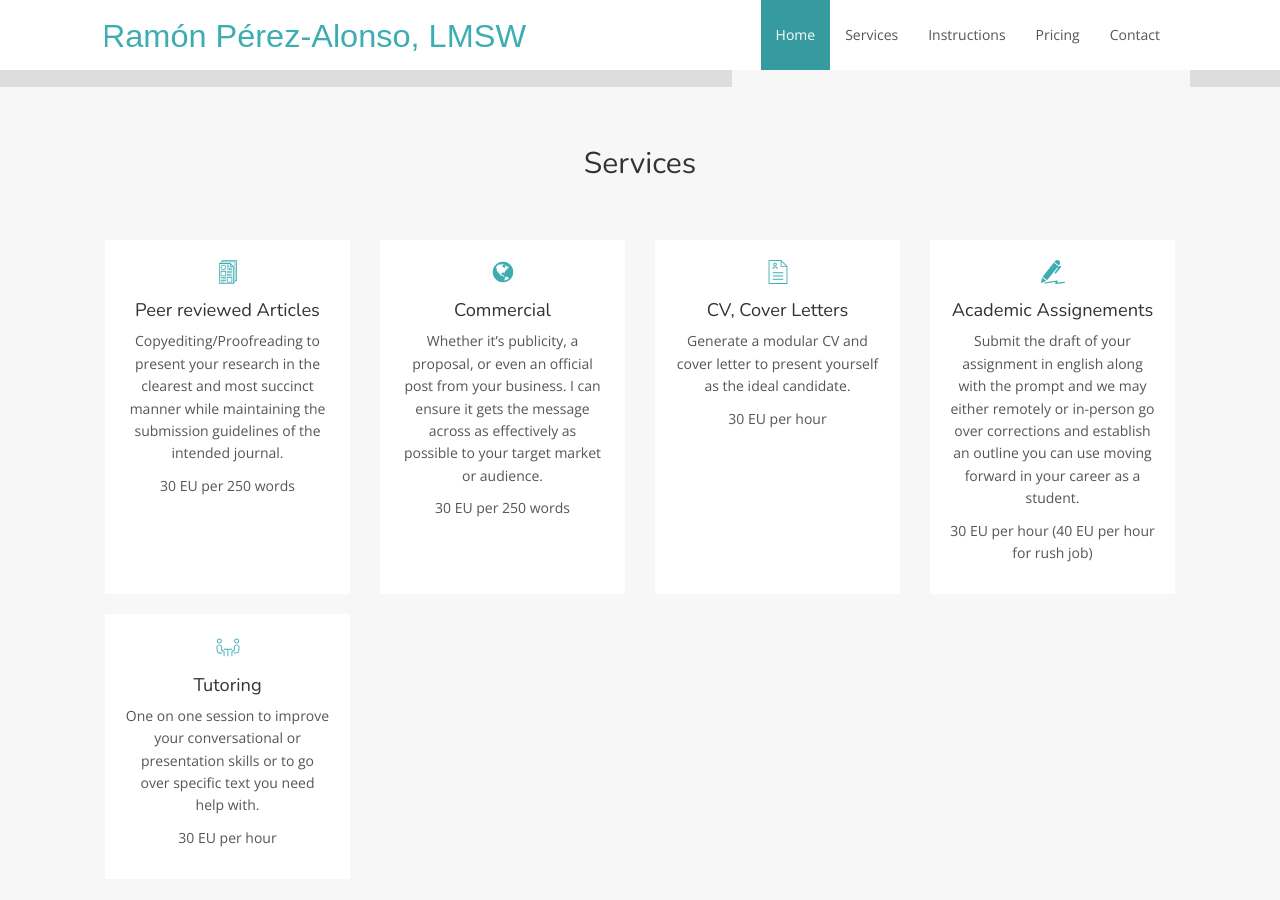
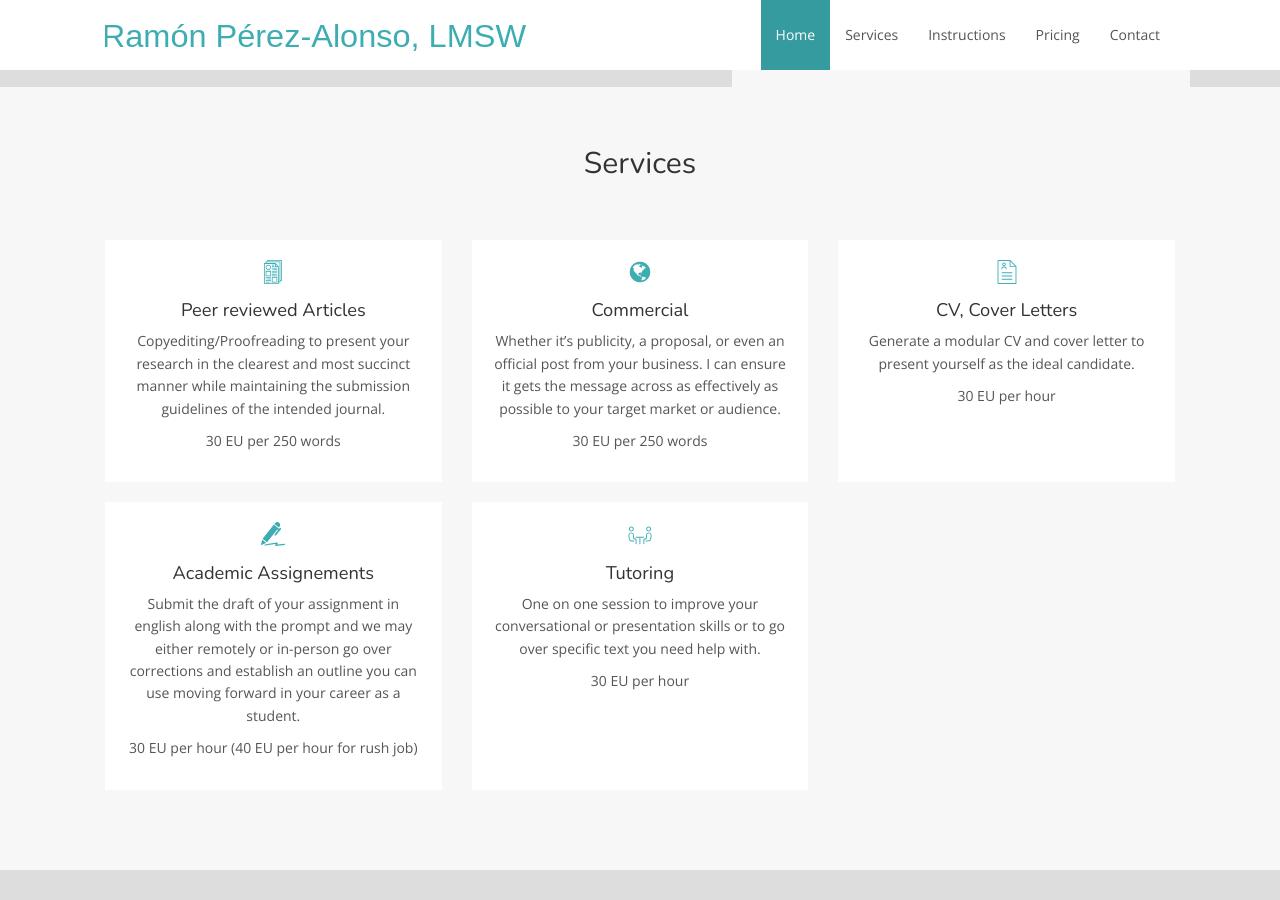
Before and after one commit to Ramon-Perez-Alonso/Ramon-Perez-Alonso.github.io, a Jekyll site: the page built from index.html, in a window 1280 px wide and 900 px high, scrolled down 505 px. Built offline with Jekyll 4.4.1, drawn with Linux system fonts in a browser that asks for light colours; nearby versions of some CDN libraries.

Commit message:
Update index.html

```diff
--- a/index.html
+++ b/index.html
@@ -59,7 +59,7 @@ layout: default
             {% for service in site.data.services %}
 <!--                 <div class="col-sm-12 col-md-2p4">
  -->
-                <div class="col-sm-6 col-md-3">
+                <div class="col-sm-6 col-md-4">
 					<div class="icon-box">
                         <svg class="icon {{ service.icon }}"><use xlink:href="#{{ service.icon }}"></use></svg>
                         <h4>{{ service.title }}</h4>
@@ -83,7 +83,7 @@ layout: default
 	               <div class="col-sm-6 col-md-4">
 					<div class="icon-box">
                         <h4>{{ instruction.title }}</h4>
-                        <p>{{ instruction.description | markdownify }}</p>
+                        <p align="left">{{ instruction.description | markdownify }}</p>
                     	</div>
                 </div>
             {% endfor %}
```
